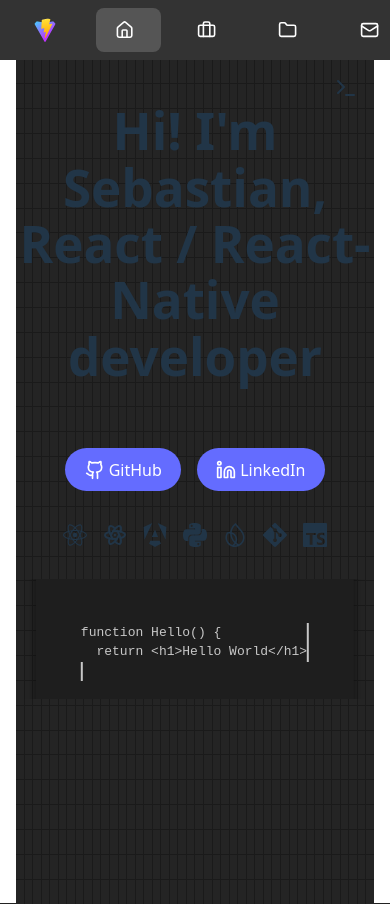
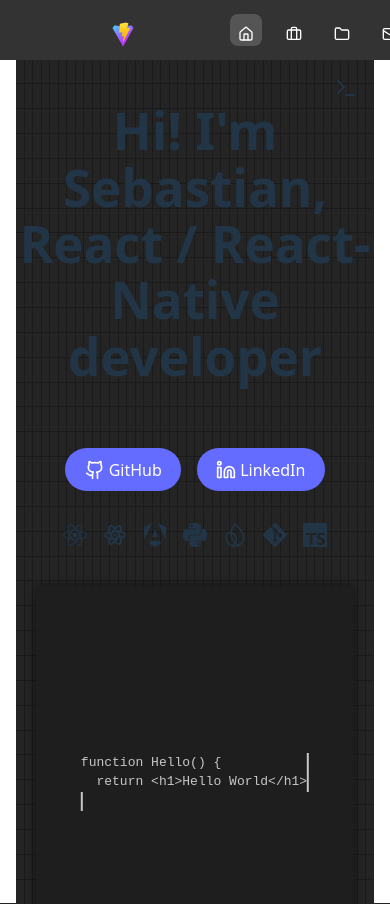
Before and after one commit to SbtnAvls/me, a React (Vite) app: page / in a window 390 px wide. Built offline with nearby package versions, Linux system fonts and the light colour scheme.

Commit message:
Adjust mobile layout

```diff
--- a/src/App.css
+++ b/src/App.css
@@ -185,7 +185,8 @@
   .sidebar-menu {
     flex-direction: row;
     align-items: center;
-    justify-content: center;
+    justify-content: space-between;
+    width: 100%;
   }
 
   .sidebar button .label,
@@ -193,6 +194,20 @@
   .sidebar:hover button .label,
   .sidebar:hover a .label {
     display: none;
+  }
+
+  .sidebar button,
+  .sidebar a {
+    width: auto;
+    padding: 0.5rem;
+    justify-content: center;
+  }
+
+  .sidebar button .icon,
+  .sidebar a .icon {
+    width: 1rem;
+    height: 1rem;
+    margin-right: 0;
   }
 
   .sidebar-bottom {
--- a/src/components/Hero.css
+++ b/src/components/Hero.css
@@ -253,6 +253,16 @@
 
   .hero-right {
     margin-top: 2rem;
+    min-height: 380px;
+  }
+
+  .tools,
+  .code-window {
+    height: 360px;
+  }
+
+  .phone {
+    height: 360px;
   }
 
   .resume-download {
--- a/src/components/Projects.css
+++ b/src/components/Projects.css
@@ -153,4 +153,12 @@
     order: -1;
     margin-bottom: 1rem;
   }
+
+  .projects-card {
+    width: 100%;
+  }
+
+  .projects-nav {
+    width: 100%;
+  }
 }
```
